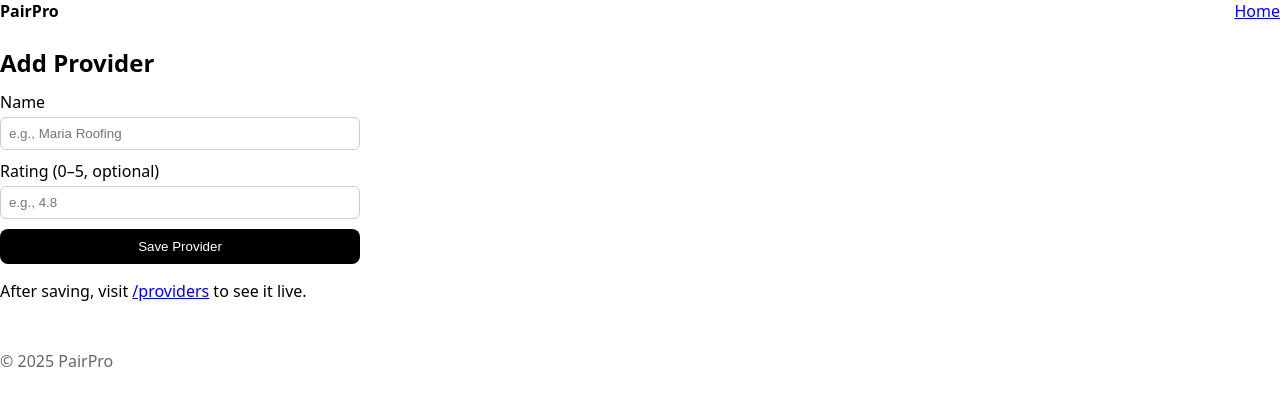
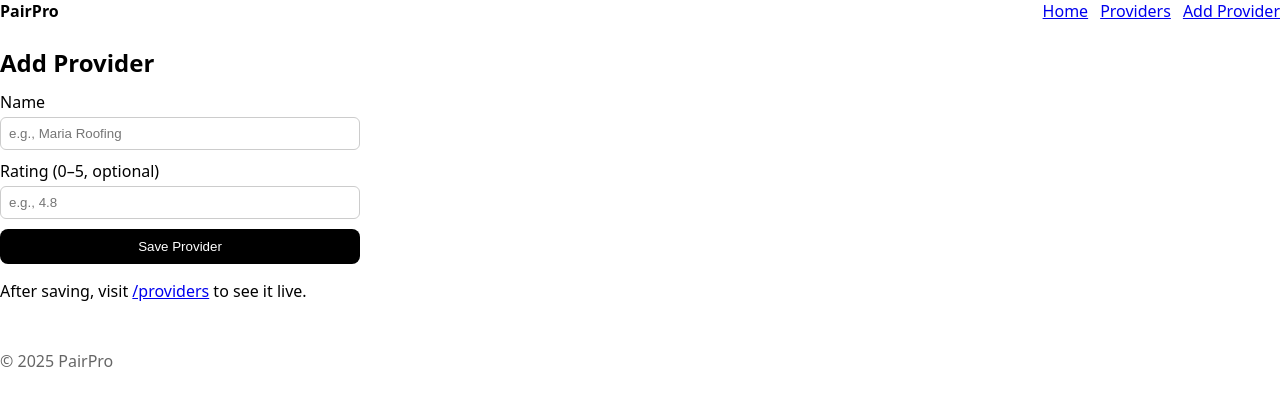
Before and after one commit to ProPairApp/pairpro-frontend, a Next.js app: page /providers/new in a window 1280 px wide. Shown: the top 406 px of the page. Built offline with nearby package versions, Linux system fonts and the light colour scheme.

Commit message:
Update layout.tsx

```diff
--- a/app/layout.tsx
+++ b/app/layout.tsx
@@ -13,7 +13,11 @@ export default function RootLayout({
       <body style={{maxWidth: 720, margin: "0 auto", padding: 24, fontFamily: "system-ui, sans-serif"}}>
         <header style={{display:"flex", justifyContent:"space-between", alignItems:"center", marginBottom: 24}}>
           <strong>PairPro</strong>
-          <nav><a href="/">Home</a></nav>
+          <nav style={{display:"flex", gap:12}}>
+  <a href="/">Home</a>
+  <a href="/providers">Providers</a>
+  <a href="/providers/new">Add Provider</a>
+</nav>
         </header>
         {children}
         <footer style={{marginTop: 48, opacity: 0.6}}>© {new Date().getFullYear()} PairPro</footer>
```
